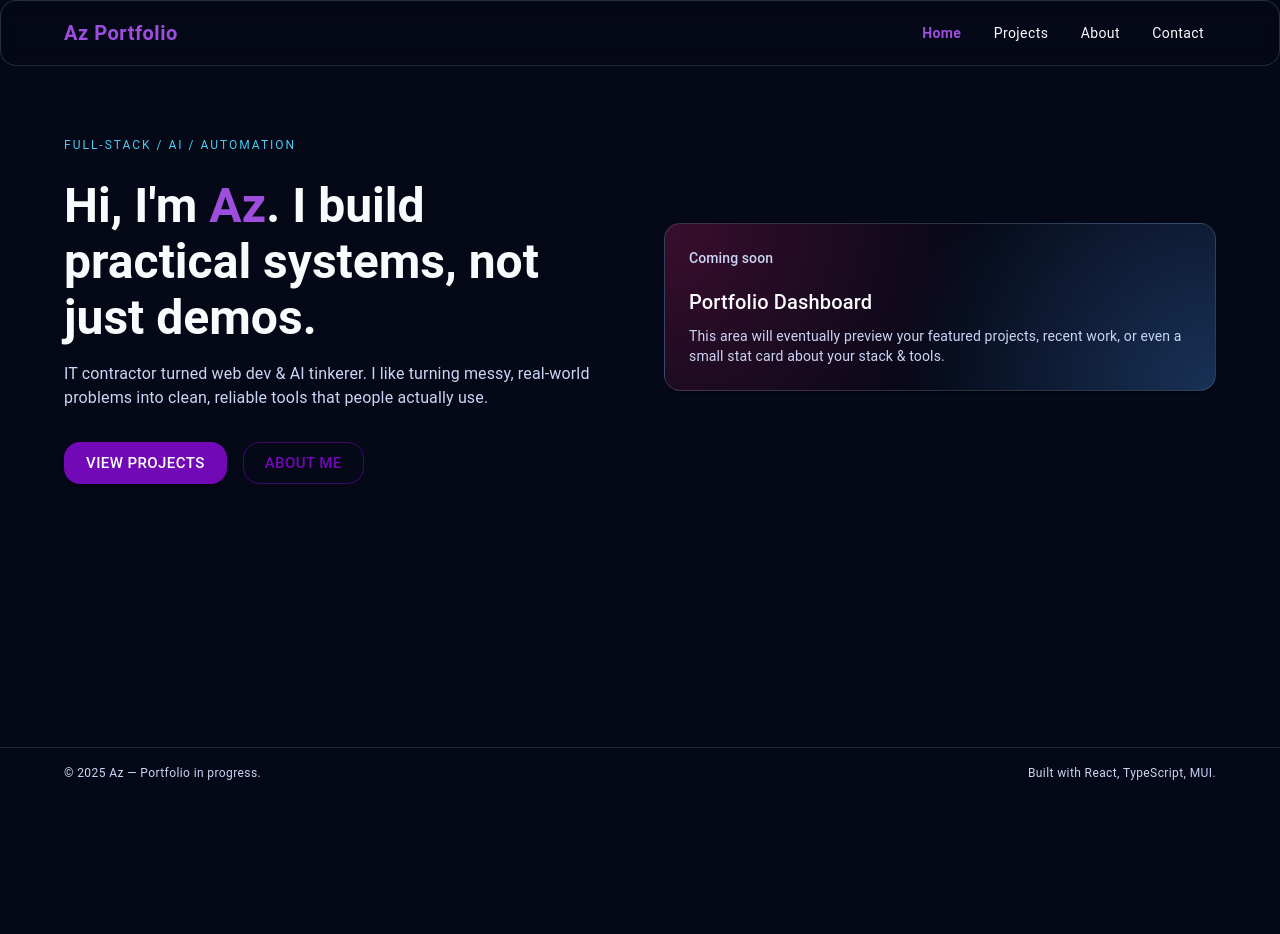
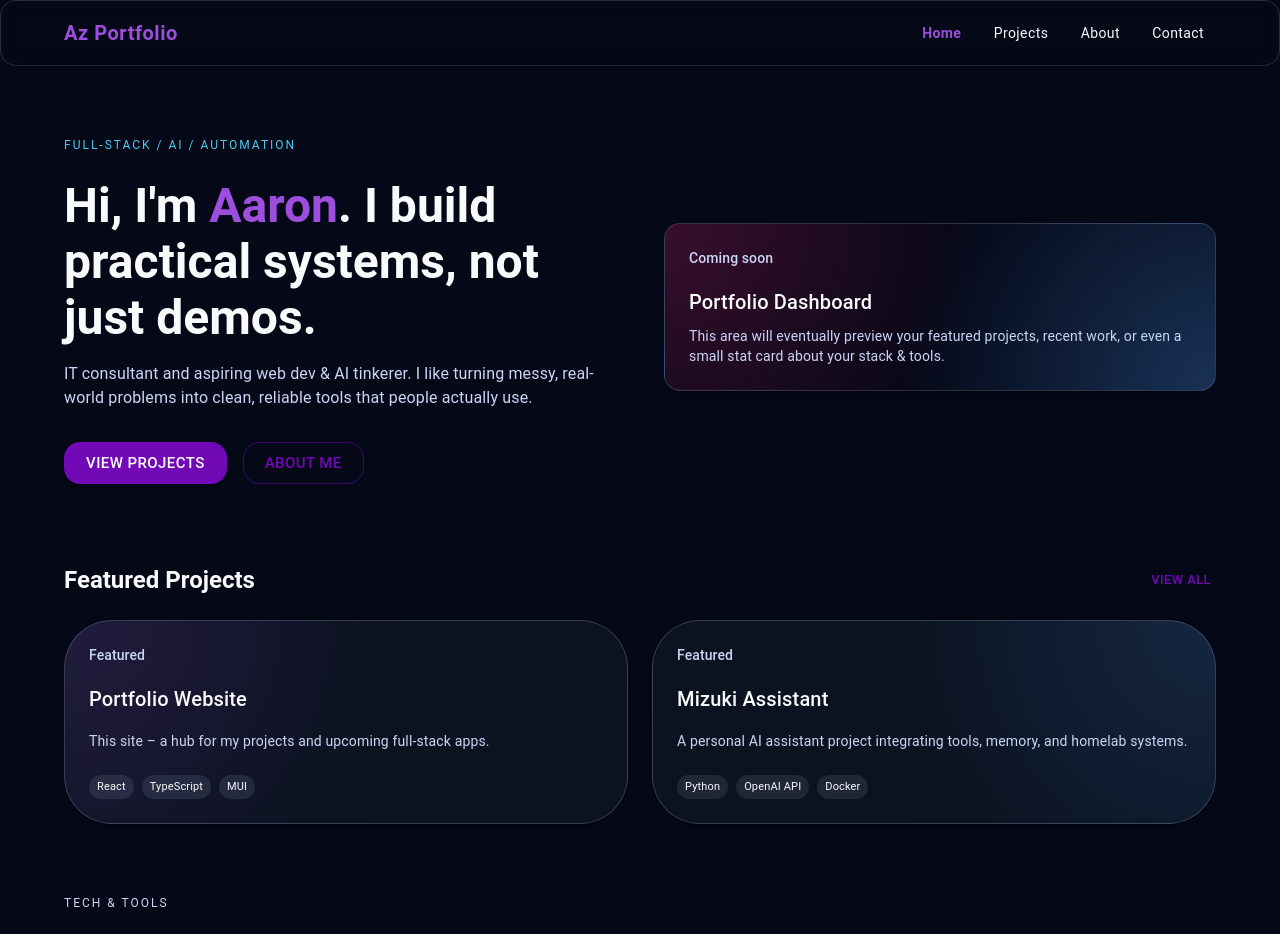
Before and after one commit to minisimp/web-portfolio, a React app in the folder frontend/: page / in a window 1280 px wide. Shown: the top 934 px of the page. Before the commit the page ends 800 px from the top, so only its background shows below. Built offline with nearby package versions, Linux system fonts and the light colour scheme; the HTML template or start-up script is replaced by a standard one.

Commit message:
extra fixed, cant remember tbh

```diff
--- a/frontend/src/pages/Home.tsx
+++ b/frontend/src/pages/Home.tsx
@@ -1,5 +1,22 @@
-import { Box, Button, Stack, Typography, Paper } from "@mui/material";
+import { Box, Button, Stack, Typography, Paper, Chip } from "@mui/material";
+import Grid from "@mui/material/Grid";
 import { Link as RouterLink } from "react-router-dom";
+
+const FEATURED_PROJECTS = [
+  {
+    id: 1,
+    name: "Portfolio Website",
+    summary: "This site - a hub for my projects and future full-stack apps.",
+    tech: ["React", "TypeScript", "MUI"],
+  },
+  {
+    id: 2,
+    name: "Mizuki Assistant",
+    summary:
+      "Personal AI assistant project focused on tools, memory, and homelab integration.",
+    tech: ["Python", "OpenAI API", "Docker"],
+  },
+];
 
 export default function Home() {
   return (
@@ -29,13 +46,13 @@ export default function Home() {
           >
             Hi, I&apos;m{" "}
             <Box component="span" sx={{ color: "primary.light" }}>
-              Az
+              Aaron
             </Box>
             . I build practical systems, not just demos.
           </Typography>
 
           <Typography variant="body1" sx={{ color: "text.secondary", mb: 4 }}>
-            IT contractor turned web dev & AI tinkerer. I like turning messy,
+            IT consultant and aspiring web dev & AI tinkerer. I like turning messy,
             real-world problems into clean, reliable tools that people actually
             use.
           </Typography>
@@ -87,6 +104,186 @@ export default function Home() {
           </Paper>
         </Box>
       </Stack>
+
+            {/* Featured Projects Section */}
+      <Box sx={{ mt: 10 }}>
+        <Stack
+          direction="row"
+          justifyContent="space-between"
+          alignItems="center"
+          sx={{ mb: 3 }}
+        >
+          <Typography variant="h5" fontWeight={600}>
+            Featured Projects
+          </Typography>
+          <Button
+            component={RouterLink}
+            to="/projects"
+            variant="text"
+            size="small"
+          >
+            View all
+          </Button>
+        </Stack>
+
+        <Grid container spacing={3}>
+          <Grid size={{ xs: 12, md: 6 }}>
+            <Paper
+              sx={{
+                p: 3,
+                height: "100%",
+                display: "flex",
+                flexDirection: "column",
+                gap: 2,
+                borderRadius: 3,
+                border: "1px solid rgba(148, 163, 184, 0.3)",
+                background:
+                  "radial-gradient(circle at top left, rgba(157, 78, 221, 0.16), transparent 55%), #0b1220",
+                transition: "transform 150ms ease, box-shadow 150ms ease",
+                "&:hover": {
+                  transform: "translateY(-2px)",
+                  boxShadow: "0 18px 45px rgba(15, 23, 42, 0.9)",
+                },
+              }}
+            >
+              <Typography variant="subtitle2" sx={{ color: "text.secondary" }}>
+                Featured
+              </Typography>
+              <Typography variant="h6">Portfolio Website</Typography>
+              <Typography
+                variant="body2"
+                sx={{ color: "text.secondary", flexGrow: 1 }}
+              >
+                This site – a hub for my projects and upcoming full-stack apps.
+              </Typography>
+
+              <Stack
+                direction="row"
+                spacing={1}
+                flexWrap="wrap"
+                sx={{ rowGap: 1, mt: 1 }}
+              >
+                <Chip
+                  label="React"
+                  size="small"
+                  sx={{
+                    fontSize: 11,
+                    bgcolor: "rgba(148, 163, 184, 0.15)",
+                  }}
+                />
+                <Chip
+                  label="TypeScript"
+                  size="small"
+                  sx={{
+                    fontSize: 11,
+                    bgcolor: "rgba(148, 163, 184, 0.15)",
+                  }}
+                />
+                <Chip
+                  label="MUI"
+                  size="small"
+                  sx={{
+                    fontSize: 11,
+                    bgcolor: "rgba(148, 163, 184, 0.15)",
+                  }}
+                />
+              </Stack>
+            </Paper>
+          </Grid>
+
+          <Grid size={{ xs: 12, md: 6 }}>
+            <Paper
+              sx={{
+                p: 3,
+                height: "100%",
+                display: "flex",
+                flexDirection: "column",
+                gap: 2,
+                borderRadius: 3,
+                border: "1px solid rgba(148, 163, 184, 0.3)",
+                background:
+                  "radial-gradient(circle at top right, rgba(72,149,239,0.16), transparent 55%), #0b1220",
+                transition: "transform 150ms ease, box-shadow 150ms ease",
+                "&:hover": {
+                  transform: "translateY(-2px)",
+                  boxShadow: "0 18px 45px rgba(15, 23, 42, 0.9)",
+                },
+              }}
+            >
+              <Typography variant="subtitle2" sx={{ color: "text.secondary" }}>
+                Featured
+              </Typography>
+              <Typography variant="h6">Mizuki Assistant</Typography>
+              <Typography
+                variant="body2"
+                sx={{ color: "text.secondary", flexGrow: 1 }}
+              >
+                A personal AI assistant project integrating tools, memory, and
+                homelab systems.
+              </Typography>
+
+              <Stack
+                direction="row"
+                spacing={1}
+                flexWrap="wrap"
+                sx={{ rowGap: 1, mt: 1 }}
+              >
+                <Chip
+                  label="Python"
+                  size="small"
+                  sx={{ fontSize: 11, bgcolor: "rgba(148, 163, 184, 0.15)" }}
+                />
+                <Chip
+                  label="OpenAI API"
+                  size="small"
+                  sx={{ fontSize: 11, bgcolor: "rgba(148, 163, 184, 0.15)" }}
+                />
+                <Chip
+                  label="Docker"
+                  size="small"
+                  sx={{ fontSize: 11, bgcolor: "rgba(148, 163, 184, 0.15)" }}
+                />
+              </Stack>
+            </Paper>
+          </Grid>
+        </Grid>
+      </Box>
+
+      {/* Tech Stack Section */}
+      <Box sx={{ mt: 8 }}>
+        <Typography
+          variant="overline"
+          sx={{ letterSpacing: 2, color: "text.secondary" }}
+        >
+          TECH & TOOLS
+        </Typography>
+
+        <Stack direction="row" spacing={1.5} flexWrap="wrap" sx={{ mt: 2 }}>
+          {[
+            "React",
+            "TypeScript",
+            "Node.js",
+            "MUI",
+            "Supabase",
+            "PostgreSQL",
+            "Docker",
+            "PowerShell",
+          ].map((t) => (
+            <Chip
+              key={t}
+              label={t}
+              size="small"
+              sx={{
+                fontSize: 11,
+                bgcolor: "rgba(15, 23, 42, 0.9)",
+                borderRadius: 999,
+                border: "1px solid rgba(148, 163, 184, 0.4)",
+              }}
+            />
+          ))}
+        </Stack>
+      </Box>
+
     </Box>
   );
 }
--- a/frontend/src/pages/Projects.tsx
+++ b/frontend/src/pages/Projects.tsx
@@ -1,5 +1,5 @@
 import { Box, Typography, Paper, Chip, Stack, Button } from "@mui/material";
-import Grid from "@mui/material/GridLegacy";
+import Grid from "@mui/material/Grid";
 
 const MOCK_PROJECTS = [
   {
@@ -44,7 +44,7 @@ export default function Projects() {
 
       <Grid container spacing={3}>
         {MOCK_PROJECTS.map((project) => (
-          <Grid item={true} xs={12} md={6} key={project.id}>
+          <Grid size={{xs:12, md:6}} key={project.id}>
             <Paper
               sx={{
                 p: 3,
```
